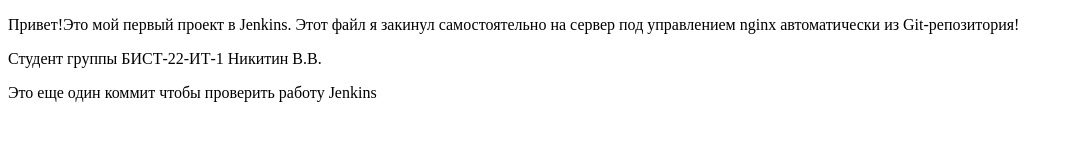
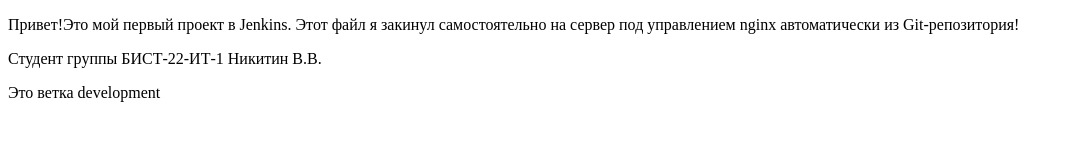
Before and after one commit to vityaii/devops-lab5, a plain HTML site: page index.html in a window 1280 px wide. Shown: the whole page, without its empty margins (0-1073 px from the left). Drawn offline with Linux system fonts and the light colour scheme.

Commit message:
dev commit

```diff
--- a/index.html
+++ b/index.html
@@ -7,6 +7,6 @@
 <body>
     <p>Привет!Это мой первый проект в Jenkins. Этот файл я закинул самостоятельно на сервер под управлением nginx автоматически из Git-репозитория!</p>
     <p>Студент группы БИСТ-22-ИТ-1 Никитин В.В.</p>
-    </p>Это еще один коммит чтобы проверить работу Jenkins </p>
+    <body>Это ветка development</body>
 </body>
 </html>
```
